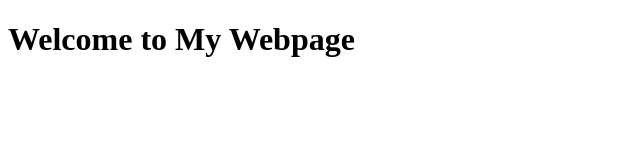
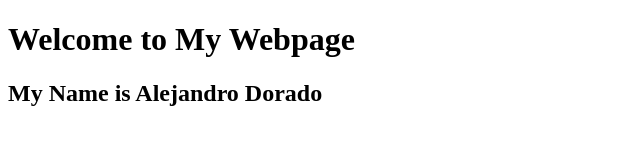
Before and after one commit to AlejandroDoradoP2002/FullStackLearning, a plain HTML site: page index.html in a window 1280 px wide. Shown: the whole page, without its empty margins (0-640 px from the left). Drawn offline with Linux system fonts and the light colour scheme.

Commit message:
Primera modificacion

```diff
--- a/index.html
+++ b/index.html
@@ -5,5 +5,6 @@
     </head>
     <body>
         <h1>Welcome to My Webpage</h1>
+        <h2>My Name is Alejandro Dorado</h2>
     </body>
 </html>
```
